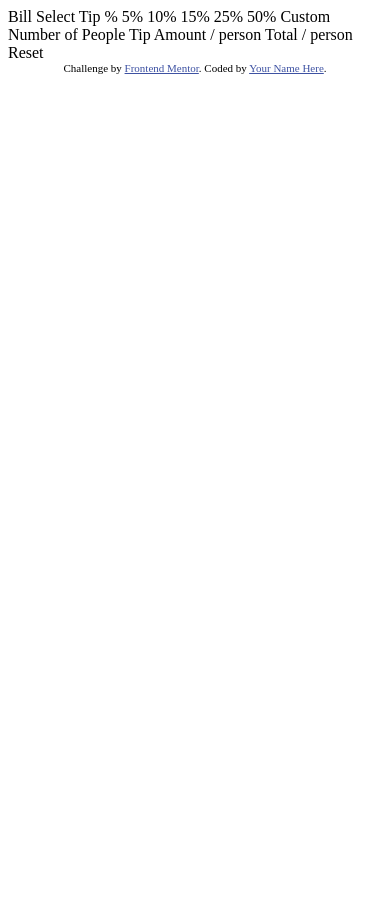
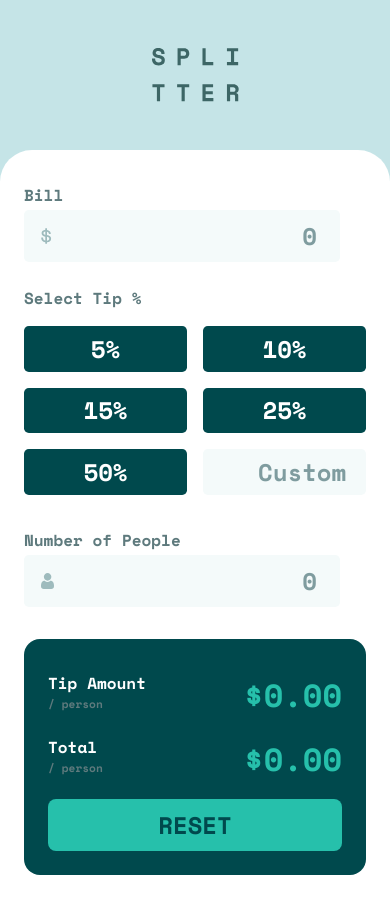
Before and after one commit to GrahamTheobald/tip-calculator-app-main, a plain HTML site: page index.html in a window 390 px wide. Before the commit the page ends 844 px from the top, so only its background shows below. Drawn offline with nearby package versions, Linux system fonts and the light colour scheme.

Commit message:
mobile display

```diff
--- a/index.html
+++ b/index.html
@@ -5,40 +5,80 @@
   <meta name="viewport" content="width=device-width, initial-scale=1.0"> <!-- displays site properly based on user's device -->
 
   <link rel="icon" type="image/png" sizes="32x32" href="./images/favicon-32x32.png">
-
+  <link rel="stylesheet" href="styles/styles.css">
   <title>Frontend Mentor | Tip calculator app</title>
-
-  <!-- Feel free to remove these styles or customise in your own stylesheet 👍 -->
-  <style>
-    .attribution { font-size: 11px; text-align: center; }
-    .attribution a { color: hsl(228, 45%, 44%); }
-  </style>
 </head>
 <body>
+  <main>
+    <img src="./images/logo.svg" alt="logo" class="logo">
+    <div class="calculator">
+      <section class="calculator__buttons">
+        <article class="calculator__buttons__input">
+          <label for="bill">
+            Bill
+          </label>
+          <div class="input-container">
+            <input type="number" name="bill" id="bill" placeholder="0">
+            <img src="./images/icon-dollar.svg" alt="dollar">
+          </div>
+        </article>
 
-  Bill
+        <article class="calculator__buttons__select">
+          <p>Select Tip %</p>
+          <div class="select-grid">
+            <div data-percent="5">5%</div>
+            <div data-percent="10">10%</div>
+            <div data-percent="15">15%</div>
+            <div data-percent="25">25%</div>
+            <div data-percent="50">50%</div>
+            <input type="number" name="custom" id="custom" placeholder="Custom">
+          </div>
+        </article>
 
-  Select Tip %
-  5%
-  10%
-  15%
-  25%
-  50%
-  Custom
+        <article class="calculator__buttons__input">
+          <label for="people">
+            Number of People
+          </label>
+          <div class="input-container">
+            <input type="number" name="people" id="people" placeholder="0">
+            <img src="./images/icon-person.svg" alt="person">
+          </div>
+        </article>
+      </section>
 
-  Number of People
+      <section class="calculator__display">
+        <div class="calculator__display__result">
+          <div class="label">
+            <h2>
+              Tip Amount
+            </h2>
+            <p>
+              / person
+            </p>
+          </div>
+          <h1 class="amount">
+            $0.00
+          </h1>
+        </div>
+        <div class="calculator__display__result">
+          <div class="label">
+            <h2>
+              Total
+            </h2>
+            <p>
+              / person
+            </p>
+          </div>
+          <h1 class="amount">
+            $0.00
+          </h1>
+        </div>
+        <button class="reset">
+          Reset
+        </button>
+      </section>
+    </div>
+  </main>
 
-  Tip Amount
-  / person
-
-  Total
-  / person
-
-  Reset
-
-  <div class="attribution">
-    Challenge by <a href="https://www.frontendmentor.io?ref=challenge" target="_blank">Frontend Mentor</a>.
-    Coded by <a href="#">Your Name Here</a>.
-  </div>
-</body>
-</html>
+  </body>
+  </html>
--- /dev/null
+++ b/styles/styles.scss
@@ -0,0 +1,149 @@
+@import url('https://fonts.googleapis.com/css2?family=Space+Mono:wght@700&display=swap');
+
+$StrongCyan: hsl(172, 67%, 45%);
+$VeryDarkCyan: hsl(183, 100%, 15%);
+$DarkGrayishCyan: hsl(186, 14%, 43%);
+$GrayishCyan: hsl(184, 14%, 56%);
+$LightGrayishCyan: hsl(185, 41%, 84%);
+$VeryLightGrayishCyan: hsl(189, 41%, 97%);
+$White: hsl(0, 0%, 100%);
+
+*, *::before, *::after {
+    box-sizing: border-box;
+    padding: 0;
+    margin: 0;
+}
+body {
+    font-family: 'Space Mono';
+    font-size: 24px;
+    background-color: $LightGrayishCyan;
+
+    display: flex;
+    flex-direction: column;
+    align-items: center;
+    justify-content: center;
+}
+.logo {
+    display: block;
+    margin: 3rem auto;
+}
+.calculator{
+    display: flex;
+    flex-direction: column;
+    gap: 2rem;
+    background-color: $White;
+    padding: 1.5rem;
+    border-top-left-radius: 2rem;
+    border-top-right-radius: 2rem;
+    &__buttons {
+        &__input {
+            label {
+                font-size: 1rem;
+                color:$DarkGrayishCyan;
+            }
+            .input-container {
+                position: relative;
+                input::placeholder{
+                    text-align: right;
+                    font-size: 1.5rem;
+                    font-family: inherit;
+                    color: $GrayishCyan;
+                }
+                input {
+                    padding: .5rem;
+                    border: none;
+                    border-radius: .3rem;
+                    font-size: 1.5rem;
+                    font-family: inherit;
+                    font-size: inherit;
+                    background-color: $VeryLightGrayishCyan;
+                }
+                img {
+                    position: absolute;
+                    top: 50%;
+                    translate: 0 -50%;
+                    left: 5%
+                }
+            }
+        }
+        &__select {
+            margin: 1.5rem 0rem;
+            p {
+                font-size: 1rem;
+                color: $DarkGrayishCyan;
+                margin-bottom: 1rem;
+            }
+            .select-grid {
+                display: grid;
+                gap: 1rem;
+                grid-template-columns: 1fr 1fr;
+                grid-template-rows: auto;
+                div.active {
+                    background-color: $StrongCyan;
+                    color: $DarkGrayishCyan;
+                }
+                div{
+                    padding: .3rem;
+                    border-radius: .3rem;
+                    text-align: center;
+                    background-color: $VeryDarkCyan;
+                    color: $White;
+                }
+                input::placeholder{
+                    text-align: right;
+                    font-size: 1.5rem;
+                    font-family: inherit;
+                    color: $GrayishCyan;
+                }
+                input {
+                    padding: .3rem;
+                    border: none;
+                    border-radius: .3rem;
+                    font-size: 1.5rem;
+                    font-family: inherit;
+                    font-size: inherit;
+                    background-color: $VeryLightGrayishCyan;
+                    width:100%;
+                }
+            }
+        }
+    }
+    &__display {
+        display: flex;
+        flex-direction: column;
+        gap: 1rem;
+        padding: 2rem 1.5rem 1.5rem 1.5rem;
+        border-radius: 1rem;
+        background-color: $VeryDarkCyan;
+        &__result {
+            display: flex;
+            justify-content: space-between;
+            .label{
+                h2 {
+                    font-size: 1rem;
+                    color: $White;
+                }
+                p {
+                    font-size: .7rem;
+                    color: $DarkGrayishCyan;
+                }
+            }
+            .amount {
+                font-size: 2rem;
+                color: $StrongCyan;
+            }
+        }
+        .reset {
+            outline: none;
+            border: none;
+            width: 100%;
+            padding: .5rem;
+            font-size: inherit;
+            font-family: inherit;
+            text-transform: uppercase;
+            border-radius: .5rem;
+            background-color: $StrongCyan;
+            color: $VeryDarkCyan;
+        }
+    }
+}
```
Also changed, not shown: styles/styles.css (added), 1 other file.
